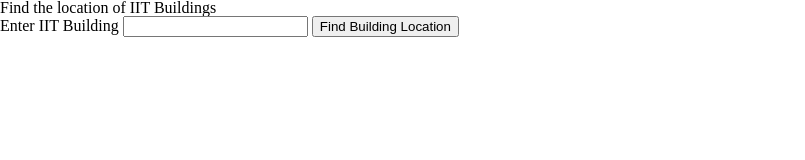
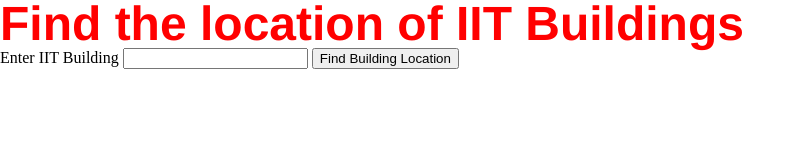
Before and after one commit to slopez12/JavascriptProject1, a plain HTML site: page index.html in a window 1280 px wide. Shown: the whole page, without its empty margins (0-805 px from the left). Drawn offline with nearby package versions, Linux system fonts and the light colour scheme.

Commit message:
Add h1 style

```diff
--- a/screen.css
+++ b/screen.css
@@ -46,3 +46,12 @@ table {
 	border-collapse: collapse;
 	border-spacing: 0;
 }
+
+/*Beginning of my addition */
+
+h1 {
+  color:red;
+  font-size: 3em;
+  font-weight: bold;
+  font-family: Helvetica, Arial, sans-serif;
+}
```
